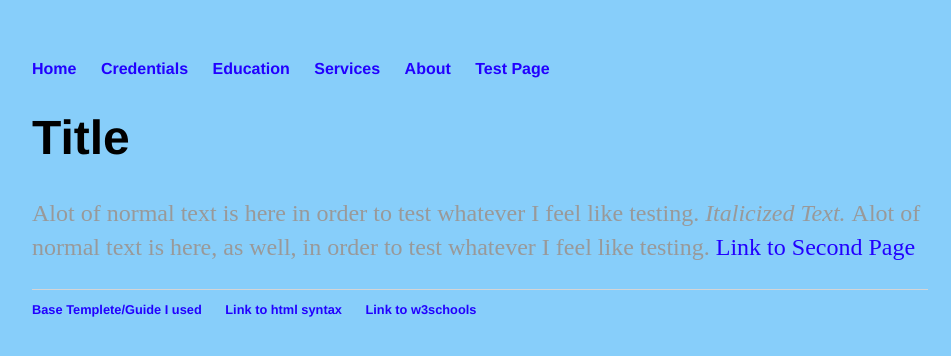
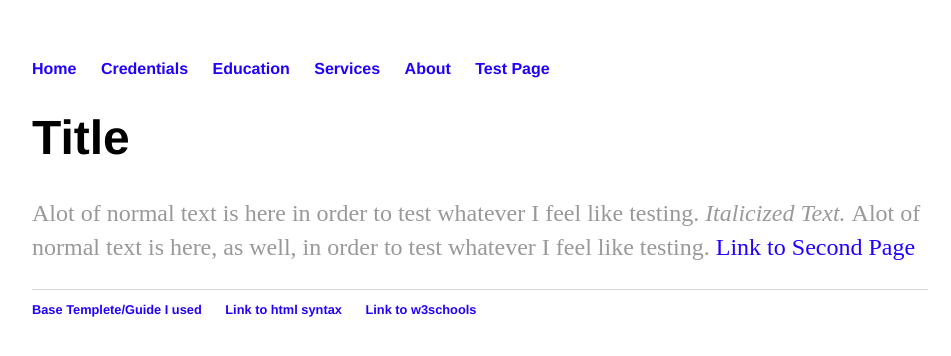
Before and after one commit to ShadowHazel/ShadowHazel.github.io, a Jekyll site: the page built from pages/test/index.html, in a window 1280 px wide. Shown: the top 356 px of the page, without its empty margins (160-1111 px from the left). Built offline with Jekyll 4.4.1, drawn with Linux system fonts in a browser that asks for light colours.

Commit message:
Update 2.html

```diff
--- a/_layouts/2.html
+++ b/_layouts/2.html
@@ -4,7 +4,7 @@
 			<title>{{ page.title }}</title>
 			<link rel="stylesheet" type="text/css" href="/css/2.css">
 		</head>
-		<body style="background-color:lightskyblue">
+		<body>
 			<nav>
 	    		<ul>
 	        		<!--<li><a href="/cv">Third Page</a></li>
```
